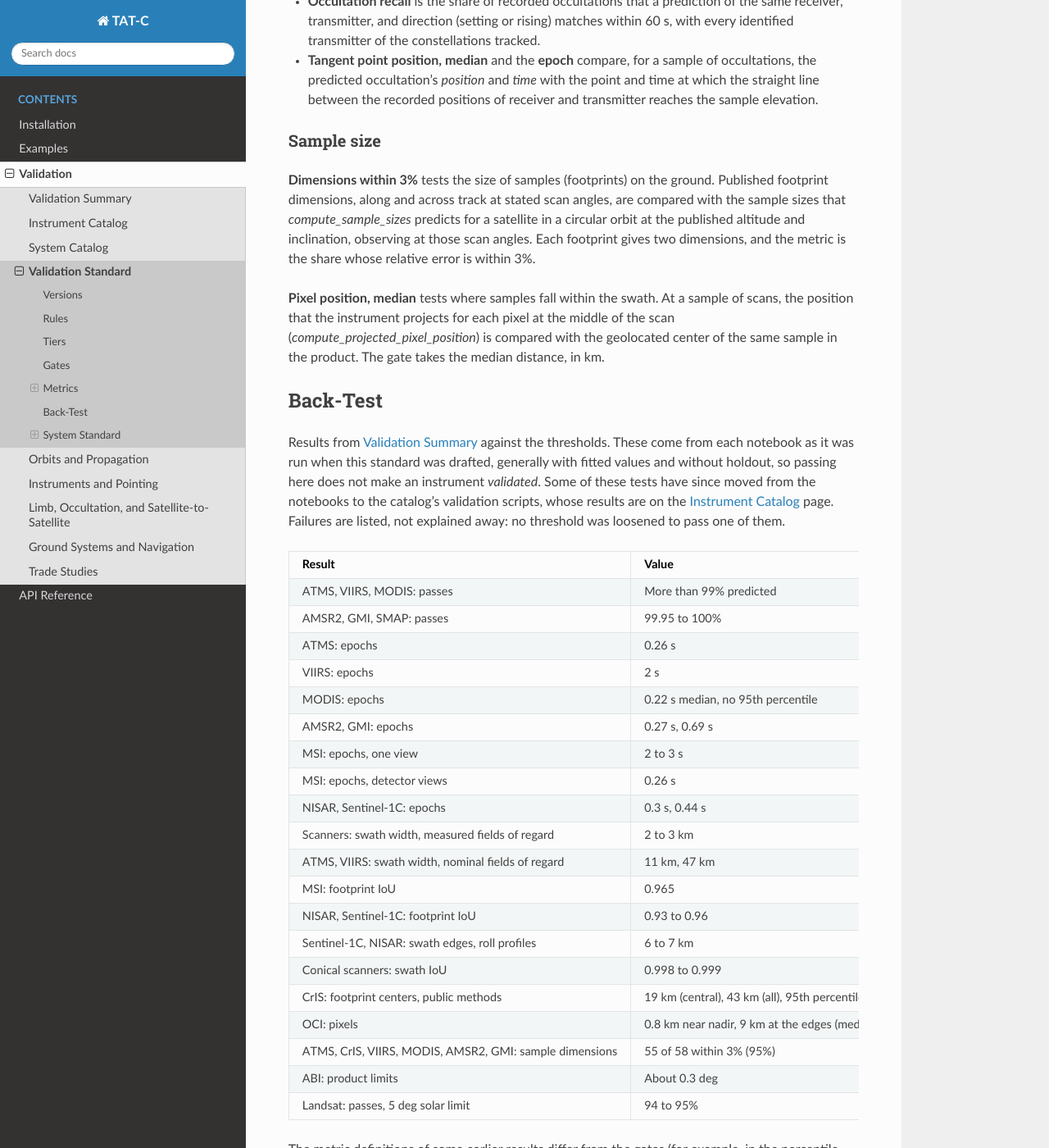
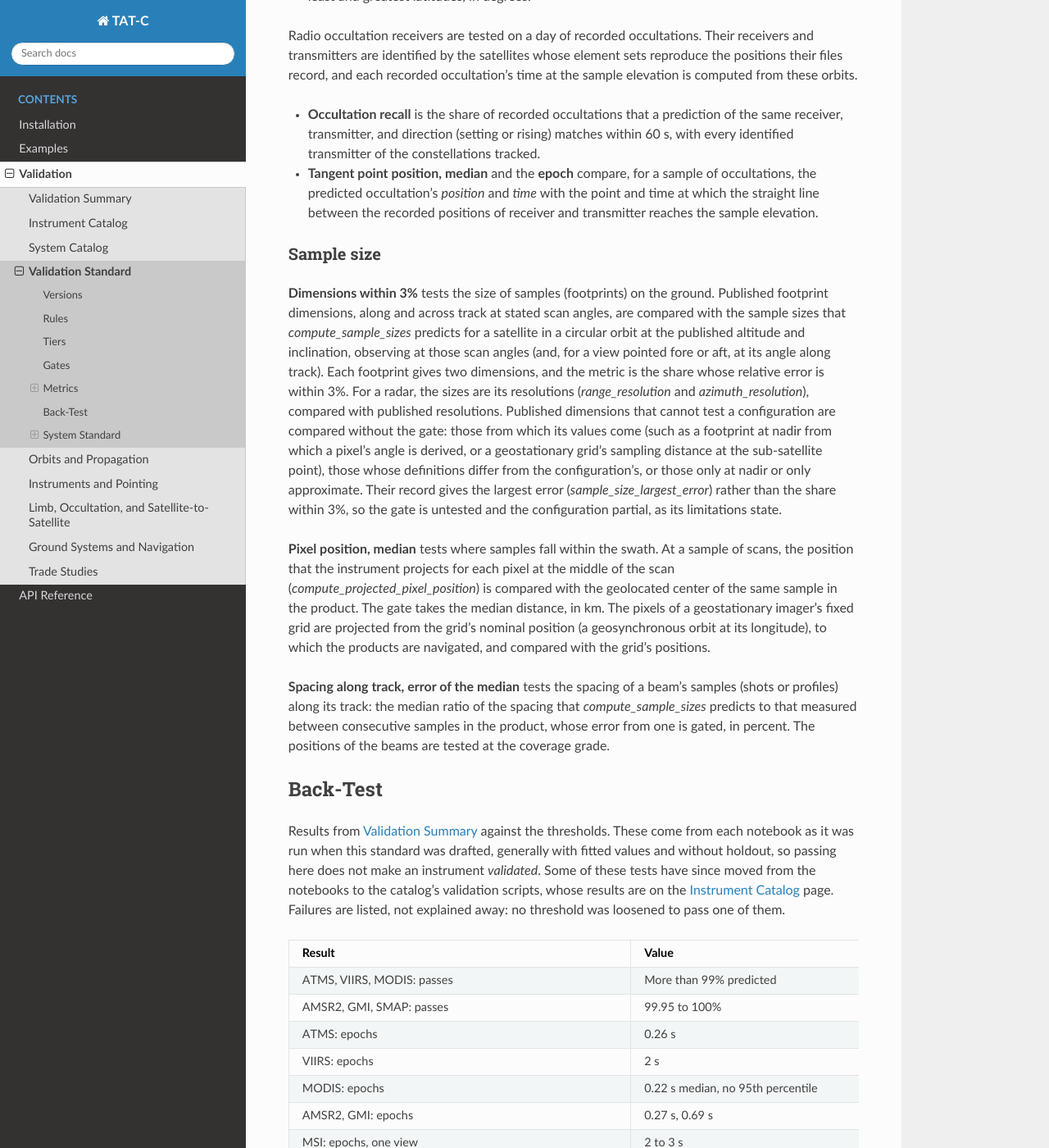
Before and after one commit to code-lab-org/tatc, a Sphinx documentation site: the page built from docs/validation/standard.rst, in a window 1280 px wide and 1400 px high, scrolled down 6269 px. Shown: the whole window at 82% size. Built offline with Sphinx 7.4.7 and the Read the Docs theme 3.1.0, drawn with Linux system fonts in a browser that asks for light colours; pages that are not in the unit, such as notebooks, are missing from menus; some of the changed text lies outside the part shown.

Commit message:
Describe optional sample size grades consistently in the standard and catalog page
The standard's tiers, gates, and metrics describe the optional sample size grades
of versions 8 to 11: an entry's tier is set by its configurations at the grades
its class requires; published dimensions that cannot test a configuration are
compared without the gate; the spacing of beams' samples, and the pixels of fixed
grids from their nominal position, are defined. The catalog page marks
configurations at optional grades. A fixed grid's published sizes are gated by
default, as the other helpers' are, and the validation summary gives Sentinel-1's
resolutions.

```diff
--- a/docs/validation/catalog_page.py
+++ b/docs/validation/catalog_page.py
@@ -10,9 +10,28 @@ import pathlib
 import re
 
 from tatc.catalog import STANDARD_VERSION, get_entry, get_entry_ids
-from tatc.catalog.standard import MIN_HOLDOUT_GAP_DAYS
+from tatc.catalog.standard import MIN_HOLDOUT_GAP_DAYS, get_required_grades, serves
 
 REPOSITORY = "https://github.com/code-lab-org/tatc/blob/main/"
+
+
+def is_optional(entry, grade) -> bool:
+    """
+    Checks whether a configuration's grade is optional for its entry's class: it
+    serves none of the grades the class requires, so its tier does not set the
+    entry's.
+
+    Args:
+        entry (InstrumentEntry): The entry.
+        grade (Grade): The configuration's grade.
+
+    Returns:
+        bool: `True`, if the grade is optional.
+    """
+    return not any(
+        serves(grade, required)
+        for required in get_required_grades(entry.instrument_class)
+    )
 
 
 def escape(text: str) -> str:
@@ -131,7 +150,9 @@ def render_configuration(entry, key: str) -> str:
     parts = [
         heading(f"``{key}``{default}", "-"),
         f"**Tier:** `{validation.tier.value}`. **Grade:** "
-        f"`{configuration.grade.value}`. **Tested on:** "
+        f"`{configuration.grade.value}`"
+        + (" (optional)" if is_optional(entry, configuration.grade) else "")
+        + ". **Tested on:** "
         + ", ".join(names[p] for p in configuration.platforms)
         + ".\n",
         escape(configuration.description) + "\n",
@@ -332,8 +353,9 @@ def render() -> str:
                 f"``{e.instrument_class.value}``",
                 f"`{e.validation.tier.value}`",
                 ", ".join(
-                    f"``{key}`` ({c.grade.value}, "
-                    f"{e.validation.configurations[key].tier.value})"
+                    f"``{key}`` ({c.grade.value}"
+                    + (", optional" if is_optional(e, c.grade) else "")
+                    + f", {e.validation.configurations[key].tier.value})"
                     for key, c in e.configurations.items()
                 ),
                 ", ".join(p.name for p in e.get_spacecraft()),
@@ -358,7 +380,10 @@ and their records when the documentation is built.
 An entry's tier is computed from its results and the thresholds of
 :doc:`standard` (version {STANDARD_VERSION}), and cannot be declared. Values fitted
 to reference data are tested on data at least {MIN_HOLDOUT_GAP_DAYS} days from
-their fitting data. A `partial` entry can still be useful within its
+their fitting data. An entry's tier is set by its configurations at the
+grades its class requires; configurations at an optional grade (the sample size
+grade of every class but cross-track and conical) have their own tiers, which do
+not set the entry's. A `partial` entry can still be useful within its
 limitations, which each configuration lists below; a `validated` entry also has
 limitations.
 
--- a/docs/validation/standard.rst
+++ b/docs/validation/standard.rst
@@ -155,8 +155,10 @@ Tiers
      - Meaning
    * - `validated`
      - All applicable gates pass under the rules above. An entry is validated only
-       if every configuration is, and it has configurations at the grades its
-       class requires.
+       if every configuration at a grade its class requires is, and it has
+       configurations at those grades. Configurations at an optional grade (the
+       sample size grade of every class but cross-track and conical) have their own
+       tiers, which do not set the entry's; their gaps are listed with the entry's.
    * - `partial`
      - Some gates are unmet or untested, or the evidence is incomplete. The entry
        lists each gap.
@@ -168,7 +170,10 @@ Gates
 
 A configuration's grade states its use. Coverage and timing differ only in the
 epoch gate. Cross-track and conical instruments also need a configuration at the
-sample size grade. Orbit error against recorded positions is reported but not
+sample size grade. The sample size grades of the other classes (versions 8 to 11)
+are optional: their configurations are gated, but an entry does not need them to
+be validated, as published sample sizes of these instruments are rarely given
+away from nadir, or only as approximate values of their products. Orbit error against recorded positions is reported but not
 gated, because it grades the element set rather than the instrument. What each
 metric measures, and how, is stated under `Metrics`_.
 
@@ -203,6 +208,12 @@ observes a track displaced from the ground track by the Earth's rotation:
    * - Epoch, 95th percentile (timing)
      - ≤ 1 s
      - ≤ 1 s
+   * - Dimensions within 3% (sample size, optional)
+     - ≥ 90%
+     - ≥ 90%
+   * - Spacing along track, error of the median (sample size, optional)
+     - ≤ 3%
+     - ≤ 3%
 
 .. list-table::
    :header-rows: 1
@@ -262,18 +273,19 @@ observes a track displaced from the ground track by the Earth's rotation:
      -
      - ≥ 0.90
      -
-   * - Pixel position, median (sample size)
+   * - Pixel position, median (sample size; optional but for cross-track)
+     - ≤ 6 km
      - ≤ 6 km
      -
      -
-     -
-     -
-   * - Dimensions within 3% (sample size)
+     - ≤ 6 km
+   * - Dimensions within 3% (sample size; optional but for cross-track and
+       conical)
      - ≥ 90%
-     -
      - ≥ 90%
-     -
-     -
+     - ≥ 90%
+     - ≥ 90%
+     - ≥ 90%
    * - Product limit of local zenith angle
      -
      -
@@ -500,13 +512,31 @@ Sample size
 Published footprint dimensions, along and across track at stated scan angles, are
 compared with the sample sizes that `compute_sample_sizes` predicts for a satellite
 in a circular orbit at the published altitude and inclination, observing at those
-scan angles. Each footprint gives two dimensions, and the metric is the share whose
-relative error is within 3%.
+scan angles (and, for a view pointed fore or aft, at its angle along track). Each
+footprint gives two dimensions, and the metric is the share whose relative error is
+within 3%. For a radar, the sizes are its resolutions (`range_resolution` and
+`azimuth_resolution`), compared with published resolutions. Published dimensions
+that cannot test a configuration are compared without the gate: those from which
+its values come (such as a footprint at nadir from which a pixel's angle is
+derived, or a geostationary grid's sampling distance at the sub-satellite point),
+those whose definitions differ from the configuration's, or those only at nadir or
+only approximate. Their record gives the largest error
+(`sample_size_largest_error`) rather than the share within 3%, so the gate is
+untested and the configuration partial, as its limitations state.
 
 **Pixel position, median** tests where samples fall within the swath. At a sample of
 scans, the position that the instrument projects for each pixel at the middle of
 the scan (`compute_projected_pixel_position`) is compared with the geolocated center
-of the same sample in the product. The gate takes the median distance, in km.
+of the same sample in the product. The gate takes the median distance, in km. The
+pixels of a geostationary imager's fixed grid are projected from the grid's nominal
+position (a geosynchronous orbit at its longitude), to which the products are
+navigated, and compared with the grid's positions.
+
+**Spacing along track, error of the median** tests the spacing of a beam's samples
+(shots or profiles) along its track: the median ratio of the spacing that
+`compute_sample_sizes` predicts to that measured between consecutive samples in the
+product, whose error from one is gated, in percent. The positions of the beams
+are tested at the coverage grade.
 
 Back-Test
 =========
--- a/docs/validation/summary.rst
+++ b/docs/validation/summary.rst
@@ -135,7 +135,8 @@ Instruments and Pointing
        (95th percentile), swath width within 2.6 km, and swath IoU 0.992 (:doc:`catalog`). TMI's three feeds, on
        held-out data: 99.66 to 99.80% of passes predicted, epochs within 0.75 s (95th percentile), swath width within
        2.9 km, and swath IoU 0.995 or more (:doc:`catalog`)
-   * - Side-looking SAR (`PointedInstrument` with roll, `roll_angle_profile`)
+   * - Side-looking SAR (`PointedInstrument` with roll, `roll_angle_profile`, `range_resolution`,
+       `azimuth_resolution`)
      - NISAR, Sentinel-1C
      - NISAR's swath edges within 5 to 7 km across track (95th percentile) (:doc:`instruments/ValidateSARNISAR`); roll
        steering profiles bring Sentinel-1C's within 6 to 7 km (:doc:`instruments/ValidateSARSentinel1`).
@@ -147,7 +148,8 @@ Instruments and Pointing
        within 12.1 km (95th percentile) with a fixed field of view, and swath IoU 0.974 (:doc:`catalog`). NISAR's 77 MHz mode, on four held-out days with an element set of each day:
        99.01% of passes predicted, edges within 3.1 km and epochs within 0.13 s (95th percentile); with an element set
        3 to 7 days later, edges within 8.9 km and epochs within 1.28 s, as it lay 1.7 to 9.2 km ahead of the products'
-       orbits along track (:doc:`catalog`)
+       orbits along track (:doc:`catalog`). Sentinel-1's IW resolutions, derived from the look bandwidths and windows
+       of its ground range detected product, within 0.4% of its Product Definition's in each sub-swath (:doc:`catalog`)
    * - Wide-swath interferometer (two rolled instruments)
      - SWOT KaRIn
      - Every pixel 11 to 59 km from the ground track observed by the instrument on its side, none in the nadir gap;
```
Also changed, not shown: 5 other files.
